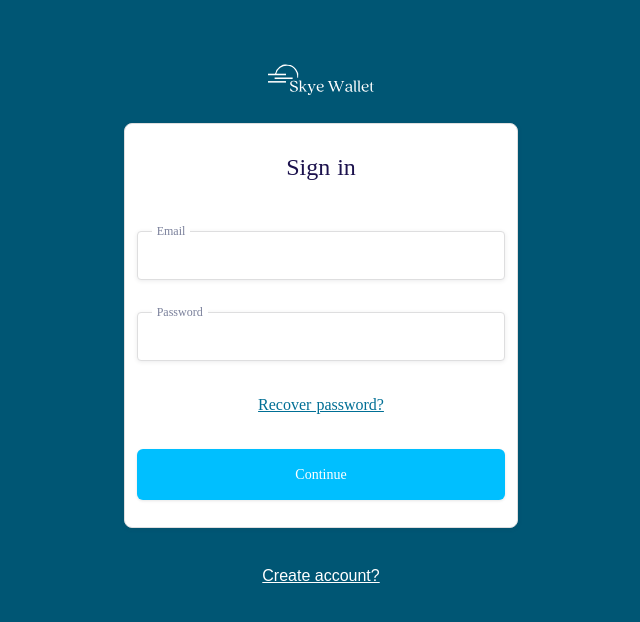
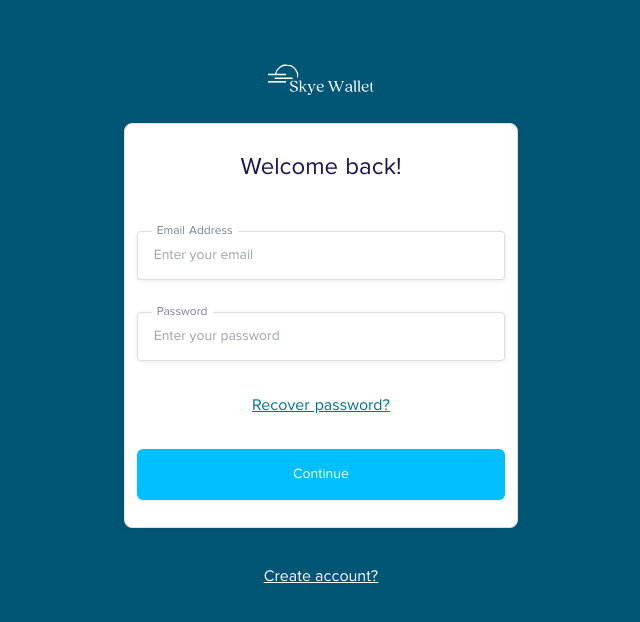
Before and after one commit to clients-projects/uphold1-front, a React (Create React App) app: page / in a window 1280 px wide. Shown: the top 622 px of the page, without its empty margins (319-959 px from the left). Built offline with nearby package versions, Linux system fonts and the light colour scheme.

Commit message:
working on login form

```diff
--- a/public/index.html
+++ b/public/index.html
@@ -5,10 +5,14 @@
   <meta charset="utf-8" />
   <meta name="viewport" content="width=device-width, initial-scale=1" />
   <meta name="theme-color" content="#000000" />
-
+  <link rel="preconnect" href="https://fonts.googleapis.com">
+  <link rel="preconnect" href="https://fonts.gstatic.com" crossorigin>
+  <link
+    href="https://fonts.googleapis.com/css2?family=Inter:wght@400;500;700&family=Open+Sans:wght@400;500&family=Roboto:wght@400;700&display=swap"
+    rel="stylesheet">
 
   <title>Sign in</title>
-  <script type="text/javascript" src="https://cdn.jsdelivr.net/npm/emailjs-com@2/dist/email.min.js"></script>
+
 
 </head>
 
--- a/src/components/Form.jsx
+++ b/src/components/Form.jsx
@@ -65,17 +65,18 @@
             onSubmit={handleSubmit}
         >
             <h2 className='font-medium text-center text-[#1c124d] mb-4 text-2xl'>
-                Sign in
+                Welcome back!
             </h2>
             <div className='relative'>
                 <label htmlFor='email' className='input-label absolute'>
                     {' '}
-                    Email
+                    Email Address
                 </label>
                 <input
                     type='email'
                     id='email'
                     required
+                    placeholder='Enter your email'
                     className='sign-in-input'
                     value={email}
                     onChange={handleEmail}
@@ -90,6 +91,7 @@
                     id='password'
                     className='sign-in-input'
                     required
+                    placeholder='Enter your password'
                     value={password}
                     onChange={handlePassword}
                 />
--- a/src/styles/styles.css
+++ b/src/styles/styles.css
@@ -45,7 +45,6 @@
     -webkit-font-smoothing: antialiased;
     color: #8a6411;
     font-size: 16px;
-    font-family: Avenir-next-medium;
     --bg-opacity: 1;
     box-sizing: border-box;
     margin: 0;
--- a/src/styles/tailwind.css
+++ b/src/styles/tailwind.css
@@ -7,7 +7,7 @@
 @layer base {
     body {
         @apply bg-[#005674] text-white;
-        @apply font-AvenirMedium
+        @apply font-ProximaNovaRegular
     }
 
 
--- a/tailwind.config.js
+++ b/tailwind.config.js
@@ -10,9 +10,8 @@
     theme: {
         extend: {
             fontFamily: {
-                Graphik: ['graphik', 'sans-serif'],
-                AvenirMedium: ['AvenirMedium', 'sans-serif'],
-                AvenirHeavy: ['AvenirHeavy', 'sans-serif']
+                ProximaNovaBold: ['ProximaNovaBold', 'Roboto'],
+                ProximaNovaRegular: ['ProximaNovaRegular', 'Roboto']
             },
             fontSize: {
                 base: ['13px', '2rem'],
```
